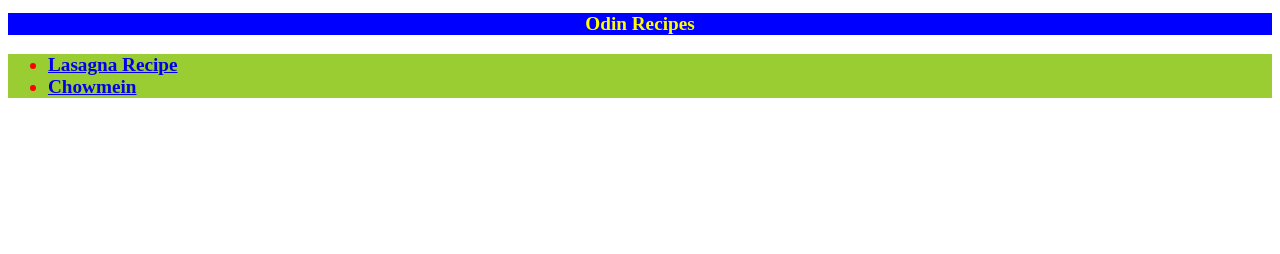
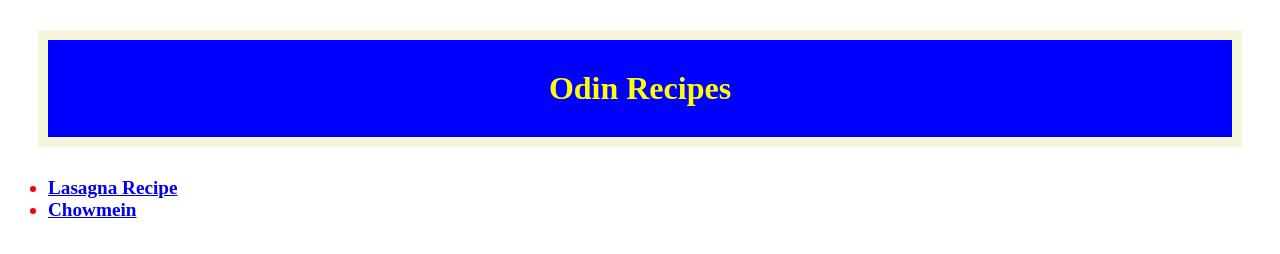
Before and after one commit to Sadotib/odin-recipes, a plain HTML site: page index.html in a window 1280 px wide. Drawn offline with Linux system fonts and the light colour scheme.

Commit message:
changed-looks

```diff
--- a/styles.css
+++ b/styles.css
@@ -2,14 +2,15 @@
 {
     text-align: center;
     font-family: 'Times New Roman', Times, serif;
-    font-size: larger;
     color: yellow;
     background-color: blue;
+    margin: 30px;
+    padding: 30px;
+    border: 10px solid beige;
 }
 .recipes
 {
     font-weight: bolder;
     color: red;
-    background-color: yellowgreen;
     font-size: larger;
 }
```
